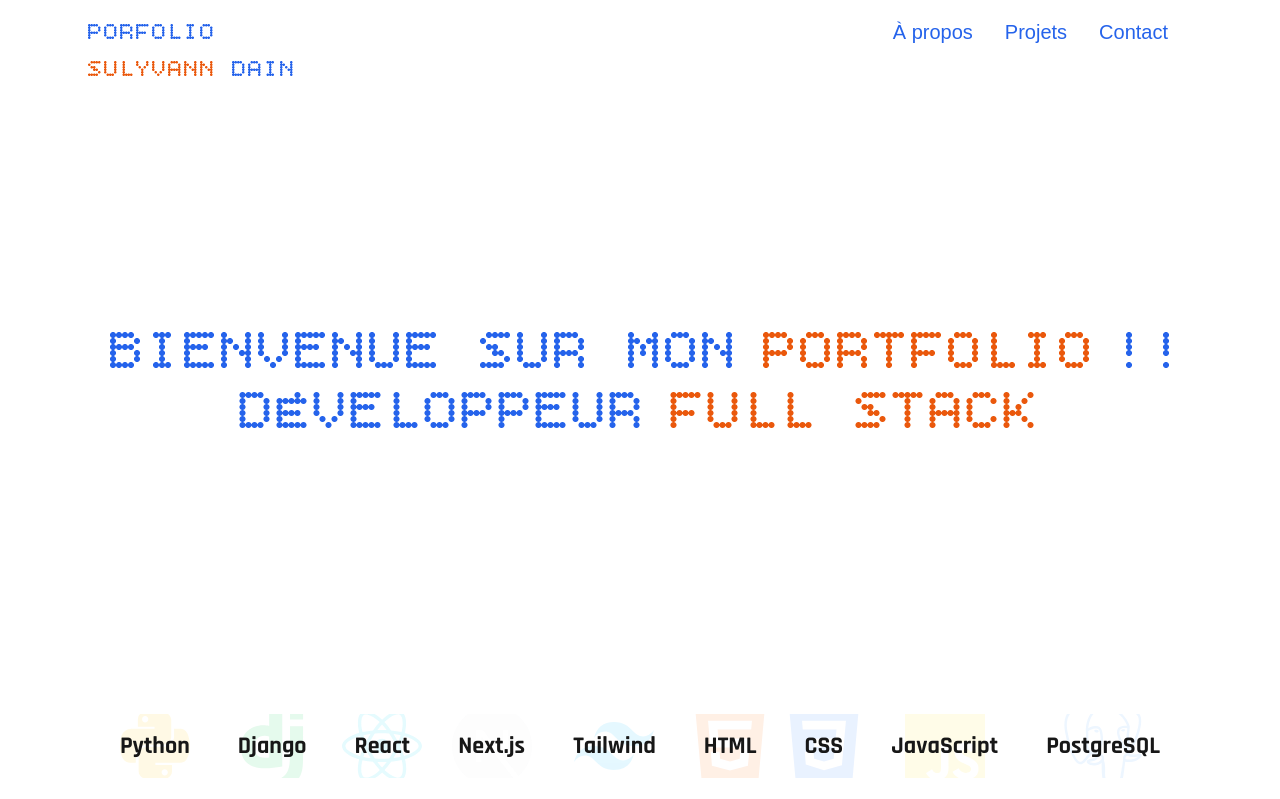
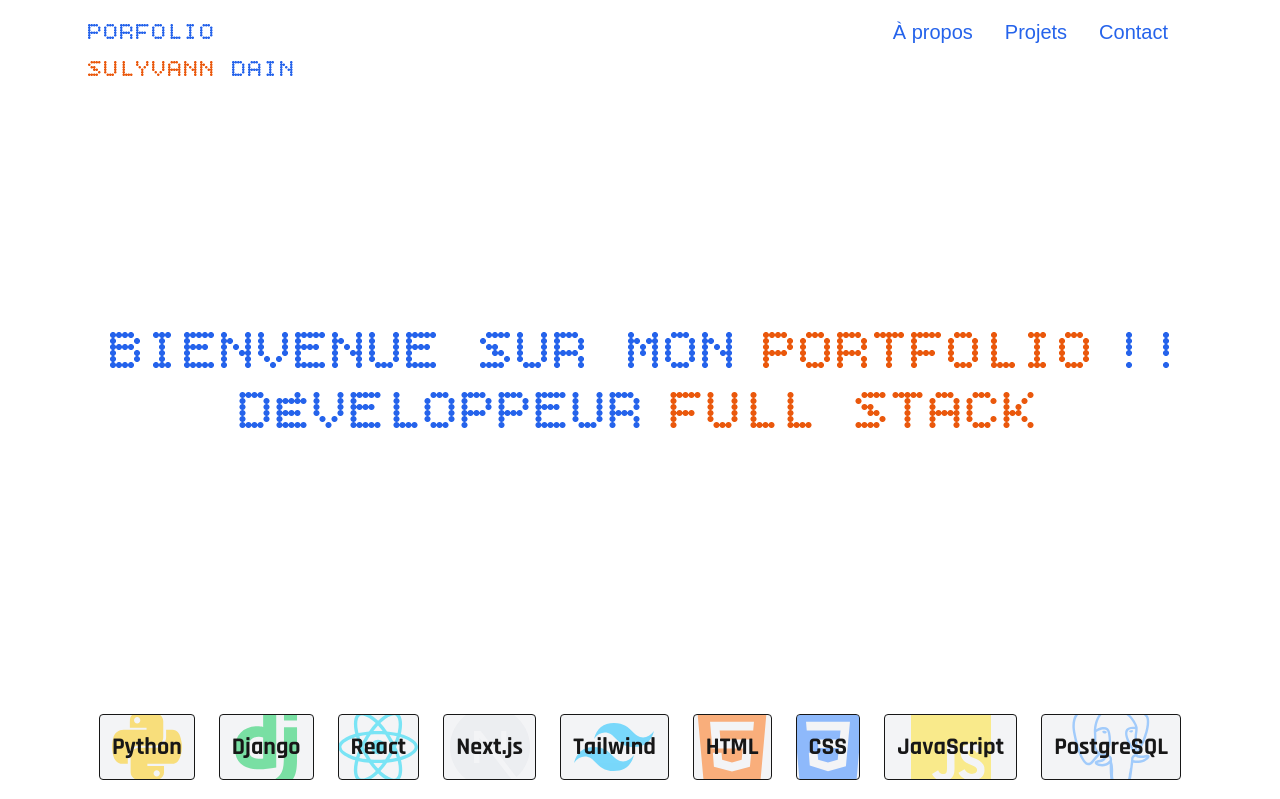
Before and after one commit to Phogo2112/Portfolio, a Next.js app: page / in a window 1280 px wide. Shown: the top 799 px of the page. Built offline with nearby package versions, Linux system fonts and the light colour scheme; a web font is replaced by a local one.

Commit message:
add transition icon react

```diff
--- a/app/components/Presentation.tsx
+++ b/app/components/Presentation.tsx
@@ -1,3 +1,5 @@
+'use client';
+import { useEffect, useState } from "react";
 import { FaPython, FaReact } from "react-icons/fa";
 import {
   SiDjango,
@@ -21,7 +23,13 @@ export default function Presentation() {
     { name: "JavaScript", icon: <SiJavascript className="text-yellow-300" /> },
     { name: "PostgreSQL", icon: <SiPostgresql className="text-blue-400" /> },
   ];
-
+  const [activeIndex, setActiveIndex] = useState(0);
+  useEffect(() => {
+    const interval = setInterval(() => {
+      setActiveIndex((prev) => (prev + 1) % tech.length);
+    }, 500);
+    return () => clearInterval(interval);
+  }, [tech.length]);
   return (
     <div className="">
       <div className="flex justify-center items-center h-[80vh] flex-col text-6xl ">
@@ -38,15 +46,18 @@ export default function Presentation() {
       <div className="flex  flex-row justify-evenly">
         <ul className="flex flex-row p-2.5 mb-2.5">
           {tech.map((items, index) => (
-            <li className="relative flex items-center justify-center text-2xl font-semibold px-6 py-4 rounded overflow-hidden group">
+            <li key={items.name}
+              className={`relative flex items-center justify-center text-2xl font-semibold mx-3 px-3 py-4 rounded overflow-hidden group
+    bg-gray-100 /60 dark:bg-transparent
+    border dark:border-transparent dark:${activeIndex === index ? "opacity-30" : "opacity-10"}`}>
               <span className="z-10 font-tech-700">{items.name}</span>
-              <span className="absolute text-[80px] opacity-10 group-hover:opacity-20 transition-all duration-300">
+              <span className="absolute text-[80px] opacity-50 group-hover:opacity-80 dark:opacity-10 dark:group-hover:opacity-30 transition-all duration-300">
                 {items.icon}
               </span>
             </li>
           ))}
         </ul>
       </div>
-    </div>
+    </div >
   );
 }
--- a/app/layout.tsx
+++ b/app/layout.tsx
@@ -33,7 +33,7 @@ export const metadata = {
 
 export default function RootLayout({ children }: { children: ReactNode }) {
   return (
-    <html lang="fr">
+    <html lang="fr" suppressHydrationWarning>
       <body
         className={`${geistSans.variable} ${geistMono.variable} ${rajdhani.variable} antialiased`}
       >
```
Also changed, not shown: app/globals.css (+7 -1 lines).
